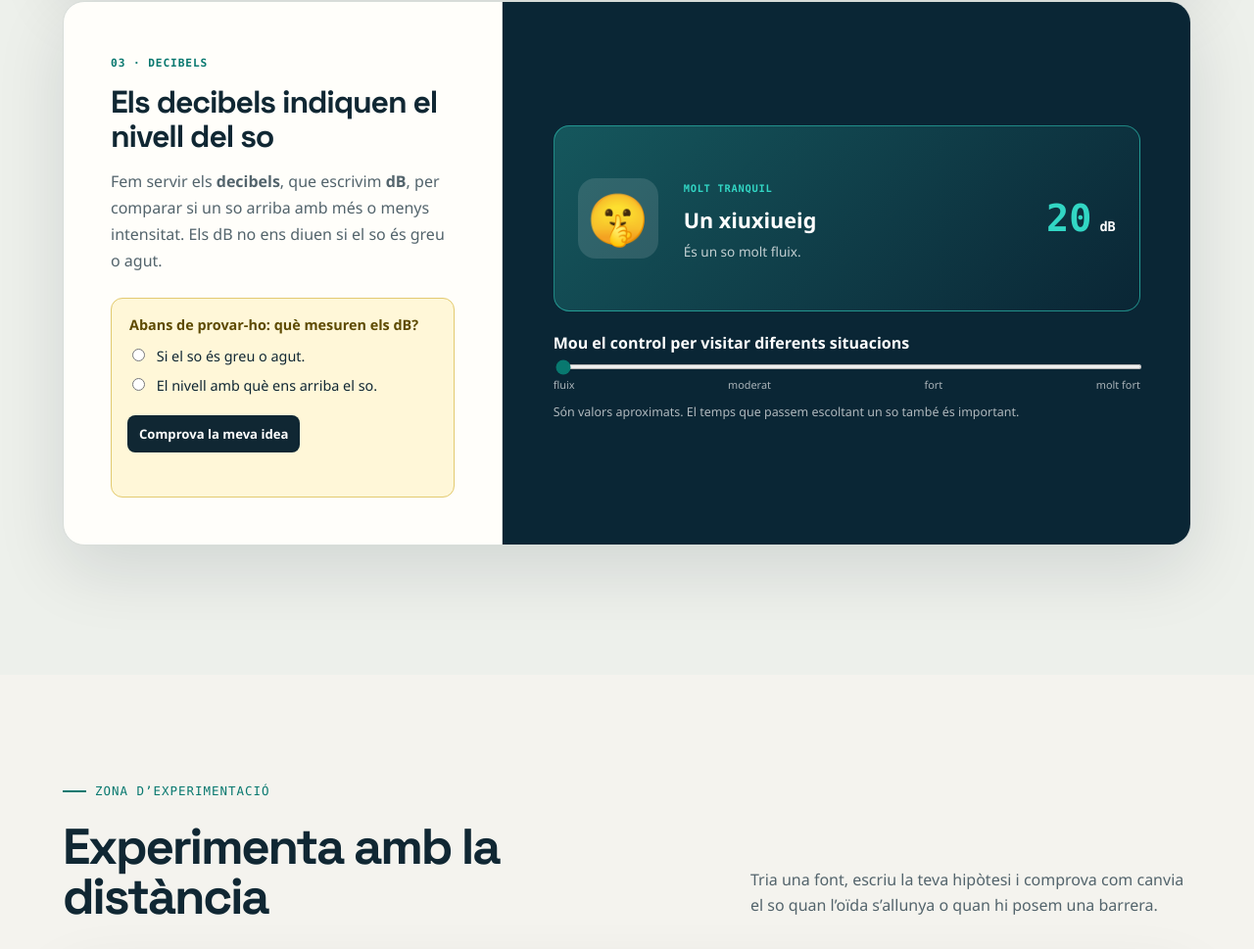
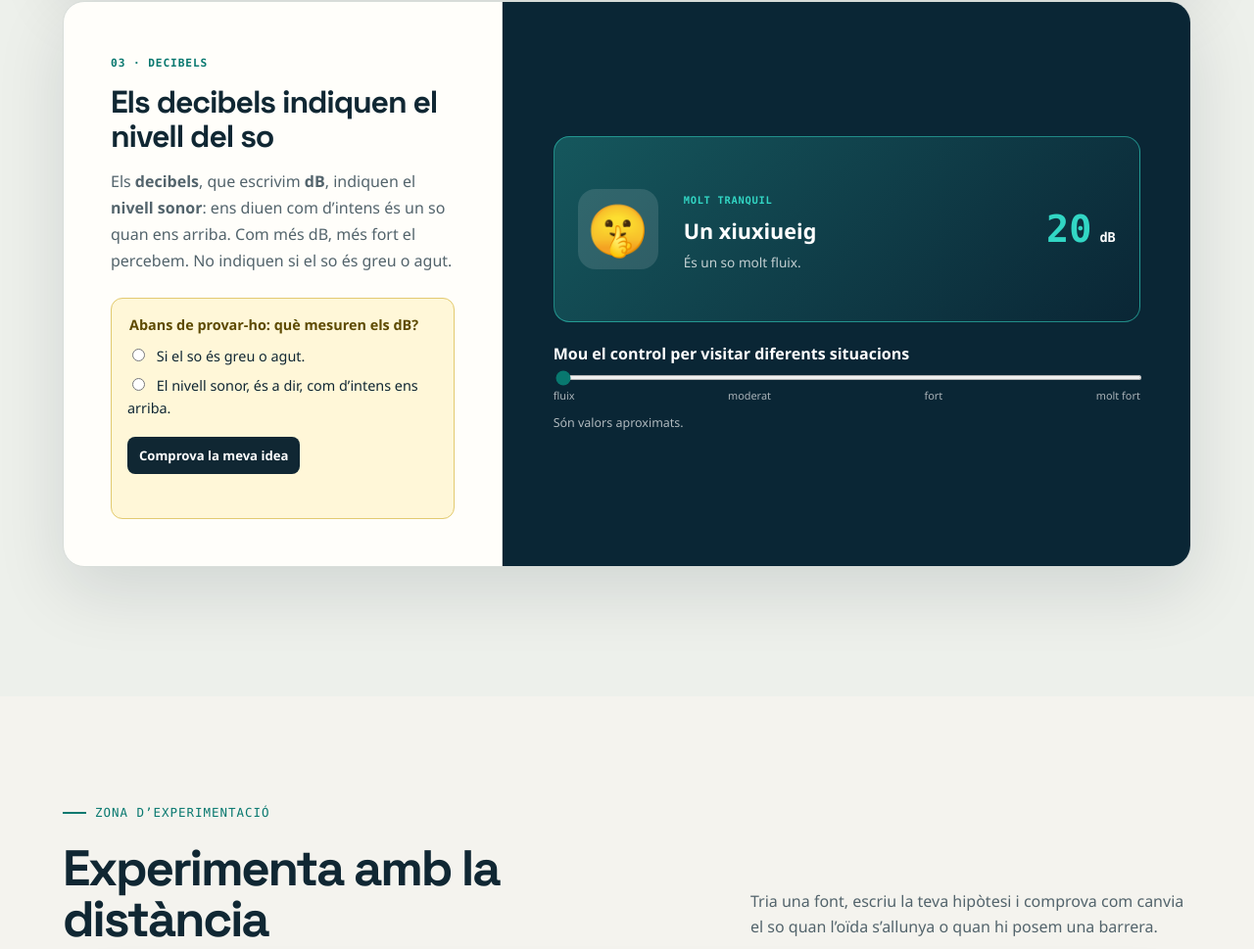
Before and after one commit to programacioirobotica/clubatmos_el_so, a website built with Vite: page index.html in a window 1280 px wide. Shown: the part 2475-3444 px from the top of the page at 98% size. Built offline with nearby package versions, Linux system fonts and the light colour scheme.

Commit message:
Add files via upload

```diff
--- a/index.html
+++ b/index.html
@@ -102,7 +102,7 @@
             <fieldset class="hypothesis-card" id="pitchHypothesis"><legend>Abans de provar-ho: què farà el so més agut?</legend><label><input type="radio" name="pitchGuess" value="a"/> Fer l’ona més alta.</label><label><input type="radio" name="pitchGuess" value="b"/> Fer més vibracions cada segon.</label><button type="button" id="checkPitchGuess">Comprova la meva idea</button><p id="pitchGuessFeedback" aria-live="polite"></p></fieldset>
           </div>
           <div class="wave-sim">
-            <canvas id="waveLabCanvas" width="760" height="280" aria-label="Ona que canvia segons la freqüència i la intensitat"></canvas>
+            <canvas id="waveLabCanvas" width="760" height="280" aria-label="Ona que canvia segons la freqüència i la intensitat. L’eix horitzontal mostra el temps i el vertical l’amplitud."></canvas>
             <div class="wave-controls">
               <label for="pitchSlider"><span>TO</span><b id="pitchWord">greu</b><input id="pitchSlider" type="range" min="1" max="10" value="3"/><small>poques vibracions ← → moltes vibracions</small></label>
               <label for="strengthSlider"><span>INTENSITAT</span><b id="strengthWord">fluix</b><input id="strengthSlider" type="range" min="1" max="10" value="3"/><small>ona petita ← → ona gran</small></label>
@@ -117,15 +117,15 @@
           <div class="lesson-copy">
             <span class="lesson-number">03 · DECIBELS</span>
             <h3>Els decibels indiquen el nivell del so</h3>
-            <p>Fem servir els <strong>decibels</strong>, que escrivim <strong>dB</strong>, per comparar si un so arriba amb més o menys intensitat. Els dB no ens diuen si el so és greu o agut.</p>
-            <fieldset class="hypothesis-card" id="dbHypothesis"><legend>Abans de provar-ho: què mesuren els dB?</legend><label><input type="radio" name="dbGuess" value="a"/> Si el so és greu o agut.</label><label><input type="radio" name="dbGuess" value="b"/> El nivell amb què ens arriba el so.</label><button type="button" id="checkDbGuess">Comprova la meva idea</button><p id="dbGuessFeedback" aria-live="polite"></p></fieldset>
+            <p>Els <strong>decibels</strong>, que escrivim <strong>dB</strong>, indiquen el <strong>nivell sonor</strong>: ens diuen com d’intens és un so quan ens arriba. Com més dB, més fort el percebem. No indiquen si el so és greu o agut.</p>
+            <fieldset class="hypothesis-card" id="dbHypothesis"><legend>Abans de provar-ho: què mesuren els dB?</legend><label><input type="radio" name="dbGuess" value="a"/> Si el so és greu o agut.</label><label><input type="radio" name="dbGuess" value="b"/> El nivell sonor, és a dir, com d’intens ens arriba.</label><button type="button" id="checkDbGuess">Comprova la meva idea</button><p id="dbGuessFeedback" aria-live="polite"></p></fieldset>
           </div>
           <div class="situation-sim">
             <div class="situation-stage" id="situationStage"><span id="situationIcon" aria-hidden="true">🤫</span><div><small id="situationZone">MOLT TRANQUIL</small><h4 id="situationName">Un xiuxiueig</h4><p id="situationAdvice">És un so molt fluix.</p></div><strong><b id="situationDb">20</b> dB</strong></div>
             <label for="situationSlider">Mou el control per visitar diferents situacions</label>
             <input id="situationSlider" type="range" min="0" max="7" step="1" value="0" aria-describedby="situationNote"/>
             <div class="situation-scale" aria-hidden="true"><span>fluix</span><span>moderat</span><span>fort</span><span>molt fort</span></div>
-            <p id="situationNote" class="sim-note">Són valors aproximats. El temps que passem escoltant un so també és important.</p>
+            <p id="situationNote" class="sim-note">Són valors aproximats.</p>
           </div>
         </article>
       </section>
```
